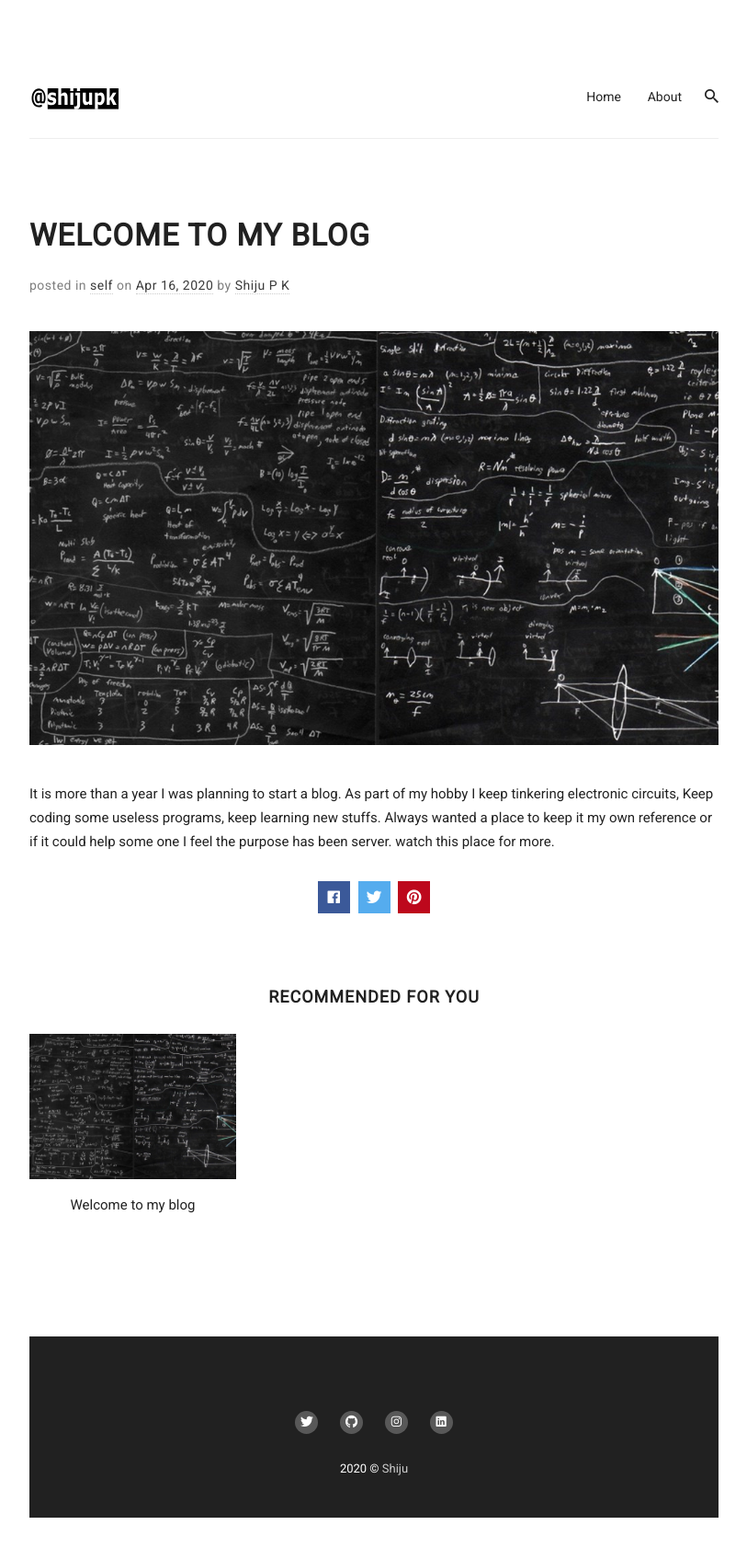
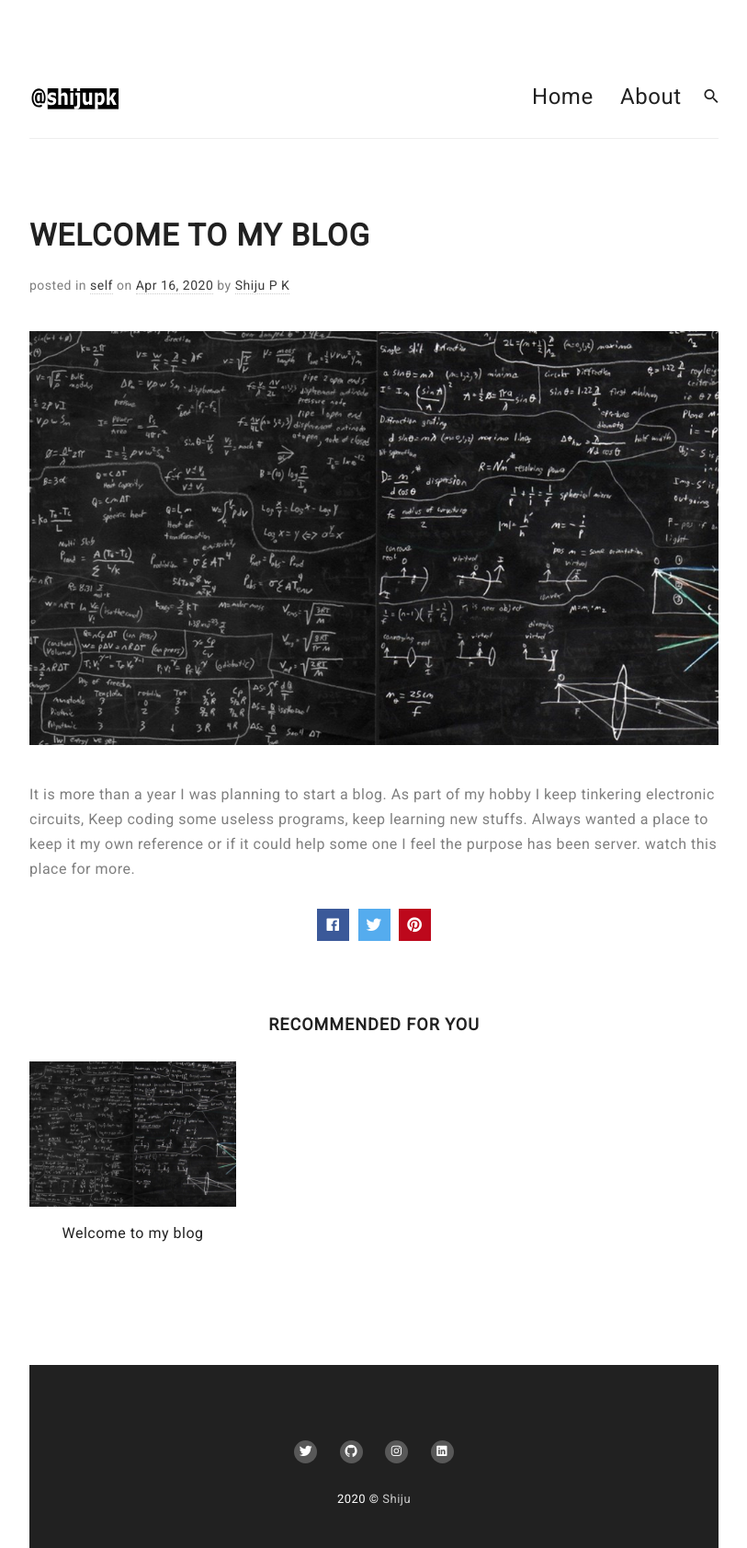
Before and after one commit to shijupk/shijupk.github.io, a Jekyll site: the page built from _posts/2020-04-16-welcome-to-blog.md, in a window 1280 px wide. Shown: the whole page at 92% size, without its empty margins (233-1046 px from the left). Built offline with Jekyll 4.4.1, drawn with Linux system fonts in a browser that asks for light colours; nearby versions of some CDN libraries; comment, search, counter and statistics services are not loaded; before the commit the page ends 1650 px from its top, so only the background shows below that.

Commit message:
css changes

```diff
--- a/_sass/0-settings/_variables.scss
+++ b/_sass/0-settings/_variables.scss
@@ -35,12 +35,17 @@ $border-color: $light-gray;
 // *****************
 // Typography
 // *****************
-$base-font-size: 15px;
+$base-font-size: 16px;
 $base-font-style: normal;
 $base-font-variant: normal;
-$base-font-weight: normal;
+$base-font-weight: 400;
 $base-font-family: 'Roboto', sans-serif;
-$base-line-height: 26px;
+$base-line-height: 27px;
+
+
+
+
+
 
 // Headings
 $heading-font-family: 'Roboto', sans-serif;
--- a/_sass/2-base/_base.scss
+++ b/_sass/2-base/_base.scss
@@ -5,7 +5,13 @@
 body {
   font-family: $base-font-family;
   font-size: $base-font-size;
+  font-variant-ligatures: normal;
   line-height: $base-line-height;
+  font-variant-ligatures: normal;
+  font-variant-caps: normal;
+  font-variant-numeric: normal;
+  font-variant-east-asian: normal;
+  letter-spacing: 0.5px;
   color: $text-color;
   background-color: $background-color;
   -webkit-font-smoothing: antialiased;
--- a/_sass/3-modules/_header.scss
+++ b/_sass/3-modules/_header.scss
@@ -69,7 +69,8 @@
       position: relative;
       display: inline-block;
       padding: 5px 10px;
-      font-size: 14px;
+      font-family: 'Roboto', serif;
+      font-size: 24px;
       transition: all .3s ease;
 
       &:hover {
--- a/_sass/4-layouts/_post-page.scss
+++ b/_sass/4-layouts/_post-page.scss
@@ -24,6 +24,13 @@
       color: #000;
     }
   }
+}
+
+.post__content {
+  line-height: 27px;
+  font-size: 16px;
+  color: $gray;
+
 }
 
 .post-tags__tag {
```
